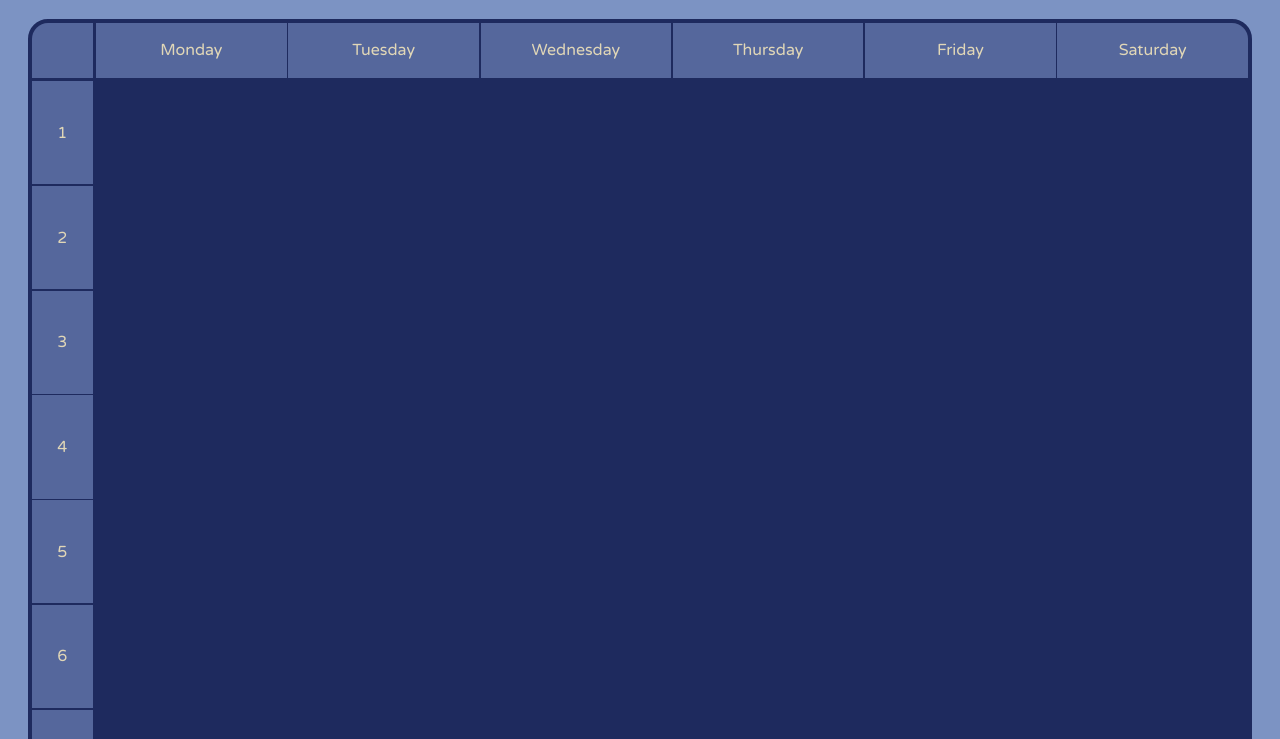
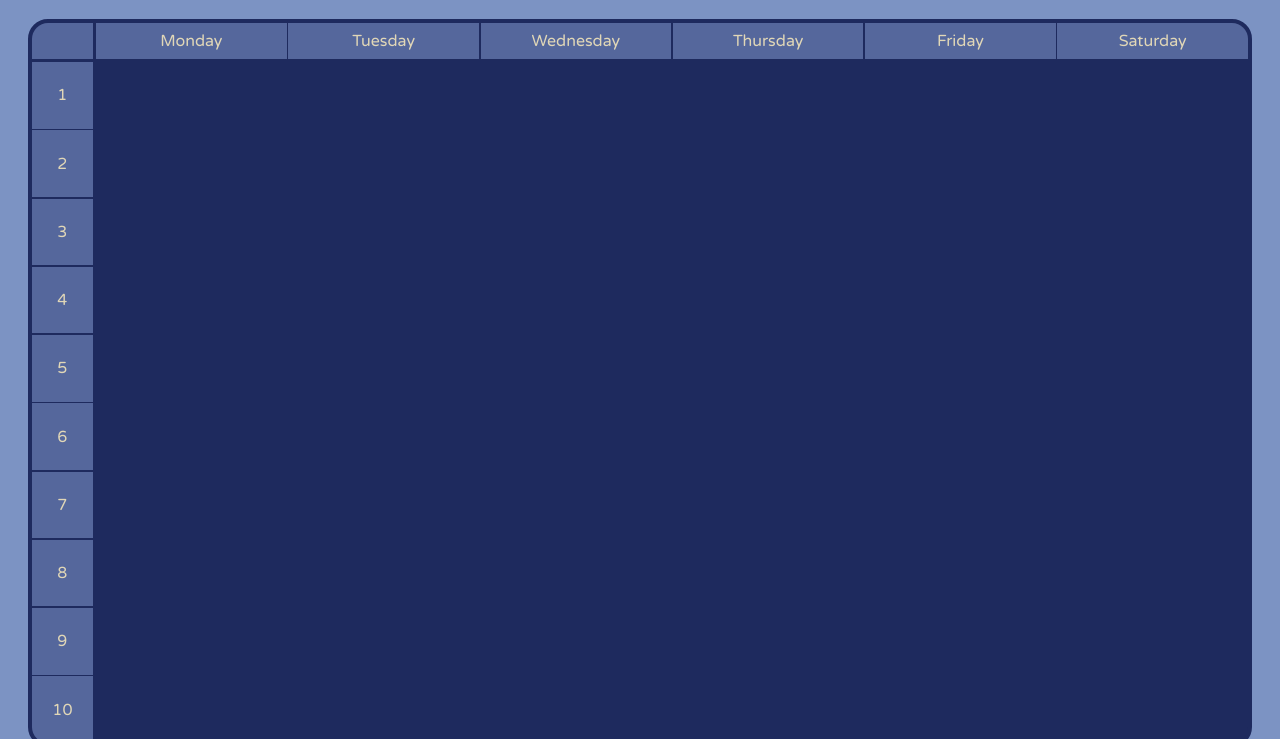
Before and after one commit to ducnhat24/create_timetable, a plain HTML site: page index.html in a window 1280 px wide. Shown: the part 61-800 px from the top of the page. Drawn offline with Linux system fonts and the light colour scheme.

Commit message:
final_bt

```diff
--- a/time_table.css
+++ b/time_table.css
@@ -23,7 +23,7 @@ body {
     color: var(--text-color);
 
     width: 95%;
-    height: 138vh;
+    height: 90vh;
 
     border: 0.31rem var(--border-color) solid;
     border-radius: 20px;
```
